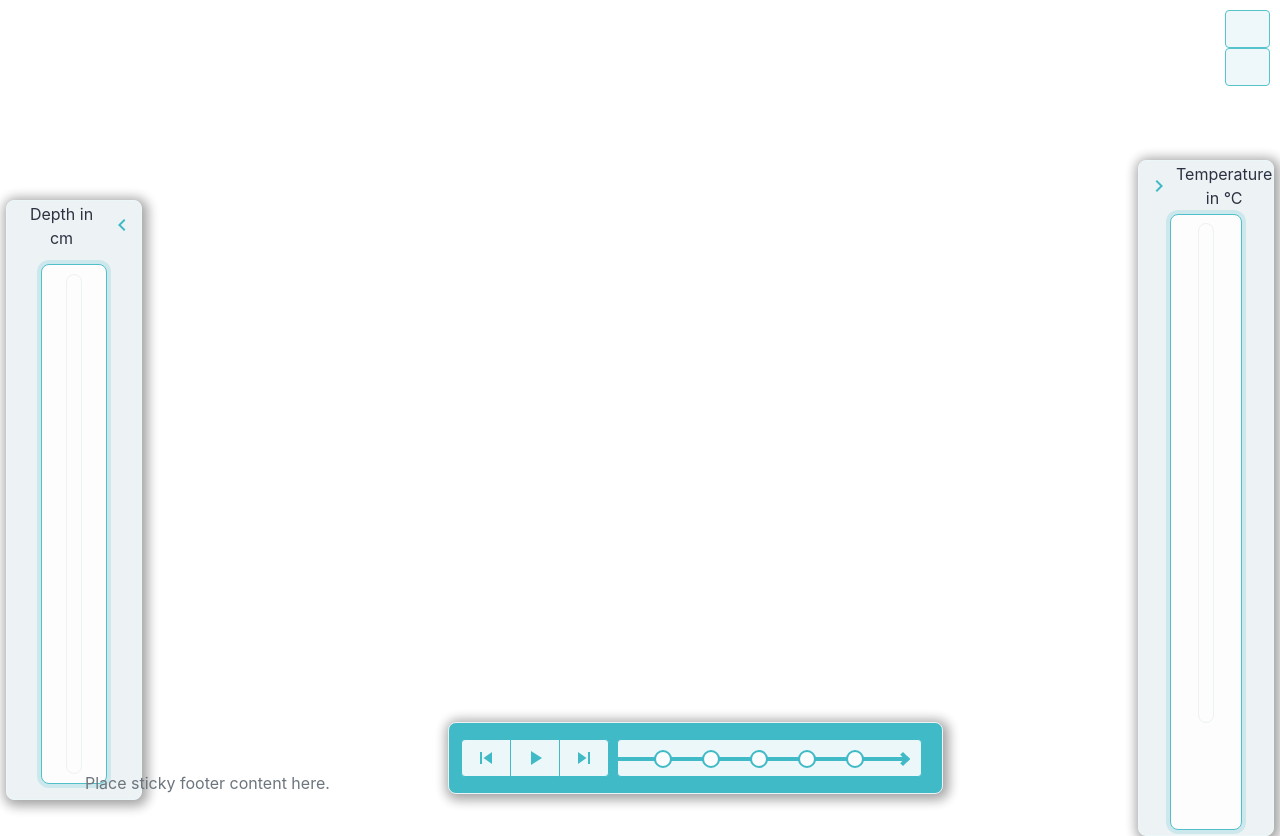
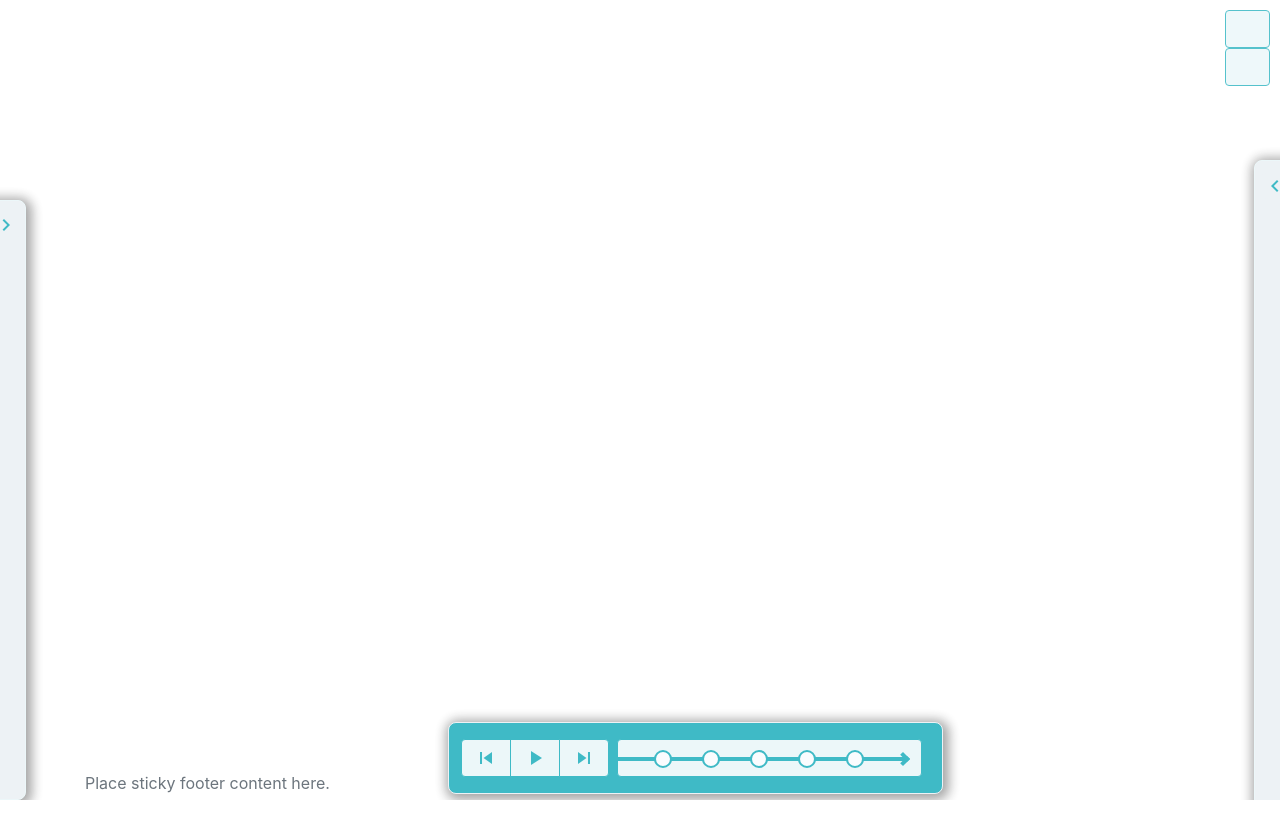
Before and after one commit to CryoGrid/WebMap, a Django app: page /cgmap/ in a window 1280 px wide. After the commit the page ends 800 px from the top, so only its background shows below. Run offline with Django 3.2, Linux system fonts and the light colour scheme; some libraries are stand-ins or nearby versions.

Commit message:
WP011 adding scale button interaction

```diff
--- a/cgmap/static/cgmap/style.css
+++ b/cgmap/static/cgmap/style.css
@@ -1,3 +1,8 @@
+html, body {
+    max-width: 100%;
+    overflow-x: hidden;
+}
+
 /****************
 * Colour Scheme *
 ****************/
@@ -283,7 +288,7 @@ hr {
     position: absolute;
     width: 136px;
     height: 600px;
-    left: 6px;
+    left: -110px;
     top: 25%;
 
     /* Accent */
@@ -297,6 +302,17 @@ hr {
 
     -webkit-box-shadow: 2px 2px 12px 4px rgba(0,0,0,0.4);
     box-shadow: 2px 2px 12px 4px rgba(0,0,0,0.4)
+}
+
+.left-transition {
+    -webkit-transition: left 0.3s ease-out;  /* Chrome 1-25, Safari 3.2+ */
+         -moz-transition: left 0.3s ease-out;  /* Firefox 4-15 */
+           -o-transition: left 0.3s ease-out;  /* Opera 10.50–12.00 */
+              transition: left 0.3s ease-out;  /* Chrome 26, Firefox 16+, IE 10+, Opera 12.10+ */
+}
+
+.depth-container-open {
+    left: 6px !important;
 }
 
 .depth-container .description {
@@ -413,7 +429,7 @@ hr {
     width: 136px;
     height: 676px;
     top: 20%;
-    right: 6px;
+    right: -110px;
 
     /* Accent */
     background: var(--accent);
@@ -424,6 +440,17 @@ hr {
 
     -webkit-box-shadow: 2px 2px 12px 4px rgba(0,0,0,0.4);
     box-shadow: 2px 2px 12px 4px rgba(0,0,0,0.4)
+}
+
+.right-transition {
+    -webkit-transition: right 0.3s ease-out;  /* Chrome 1-25, Safari 3.2+ */
+         -moz-transition: right 0.3s ease-out;  /* Firefox 4-15 */
+           -o-transition: right 0.3s ease-out;  /* Opera 10.50–12.00 */
+              transition: right 0.3s ease-out;  /* Chrome 26, Firefox 16+, IE 10+, Opera 12.10+ */
+}
+
+.temperature-container-open {
+    right: 6px !important;
 }
 
 .temperature-title-wrapper {
--- a/cgmap/templates/cgmap/index.html
+++ b/cgmap/templates/cgmap/index.html
@@ -13,11 +13,38 @@
     <style>
         .leaflet-container { height: 100%; overflow: hidden}
     </style>
-    <script src="{% static 'cgmap/map.js' %}"></script>
+    <link rel="stylesheet" type="text/css" href="{% static 'cgmap/style.css' %}">
 {% endblock head_css_page %}
 
 {% block footer_javascript_page %}
-    <link rel="stylesheet" type="text/css" href="{% static 'cgmap/style.css' %}">
+    <script src="https://code.jquery.com/jquery-3.3.1.slim.min.js" integrity="sha384-q8i/X+965DzO0rT7abK41JStQIAqVgRVzpbzo5smXKp4YfRvH+8abtTE1Pi6jizo" crossorigin="anonymous"></script>
+    <script src="{% static 'cgmap/map.js' %}"></script>
+    {# jquary for scale animation #}
+    <script>
+        $('#depth-slider').on('click', function(){
+            console.log( "Button depth-slider was clicked!" );
+            $('#left-slider').toggleClass('depth-container-open');
+            var icon = $('#depth_chevron');
+            icon.toggleClass('left');
+            if( icon.hasClass('left')){
+                icon.text('chevron_left');
+            } else {
+                icon.text('chevron_right');
+            }
+        });
+
+        $('#temperature-slider').on('click', function(){
+            console.log( "Button temperature-slider was clicked!" );
+            $('#right-slider').toggleClass('temperature-container-open');
+            var icon = $('#temperature_chevron');
+            icon.toggleClass('right');
+            if( icon.hasClass('right')){
+                icon.text('chevron_right');
+            } else {
+                icon.text('chevron_left');
+            }
+        });
+    </script>
 {% endblock footer_javascript_page %}
 
 
@@ -26,11 +53,11 @@
         <div id="map">
             {% leaflet_map "main" %}
         </div>
-        <div class="depth-container">
+        <div class="depth-container left-transition" id="left-slider">
             <div class="depth-title-wrapper">
                 <div class="description default-text-small">Depth in cm</div>
-                <button class="btn btn-primary btn-sm">
-                    <span class="material-icons md-18">chevron_left</span>
+                <button class="btn btn-primary btn-sm" id="depth-slider">
+                    <span class="material-icons md-18 right" id="depth_chevron">chevron_right</span>
                 </button>
             </div>
             <div class="depth-container scale-container">
@@ -45,11 +72,11 @@
                 </div>
             </div>
         </div>
-        <div class="temperature-container">
+        <div class="temperature-container right-transition" id="right-slider">
             <div class="temperature-title-wrapper">
                 <div class="description default-text-small">Temperature in °C</div>
-                <button class="btn btn-primary btn-sm">
-                    <span class="material-icons md-18">chevron_right</span>
+                <button class="btn btn-primary btn-sm" id="temperature-slider">
+                    <span class="material-icons md-18 left" id="temperature_chevron">chevron_left</span>
                 </button>
             </div>
             <div class="temperature-container scale-container">
@@ -59,15 +86,15 @@
         <div class="timeline-container">
             <div class="btn-group btn-group-toggle justify-content-start" id="timeline-nav" data-toggle="buttons">
                 <label class="btn btn-secondary">
-                    <input type="radio" name="options" id="previous" autocomplete="off" checked>
+                    <input type="radio" name="options" id="previous" autocomplete="off" value="previous">
                     <span class="material-icons md-24">skip_previous</span>
                 </label>
                 <label class="btn btn-secondary">
-                    <input type="radio" name="options" id="start" autocomplete="off">
+                    <input type="radio" name="options" id="start" autocomplete="off" value="start">
                     <span class="material-icons md-24">play_arrow</span>
                 </label>
                 <label class="btn btn-secondary">
-                    <input type="radio" name="options" id="next" autocomplete="off">
+                    <input type="radio" name="options" id="next" autocomplete="off" value="next">
                     <span class="material-icons md-24">skip_next</span>
                 </label>
             </div>
```
